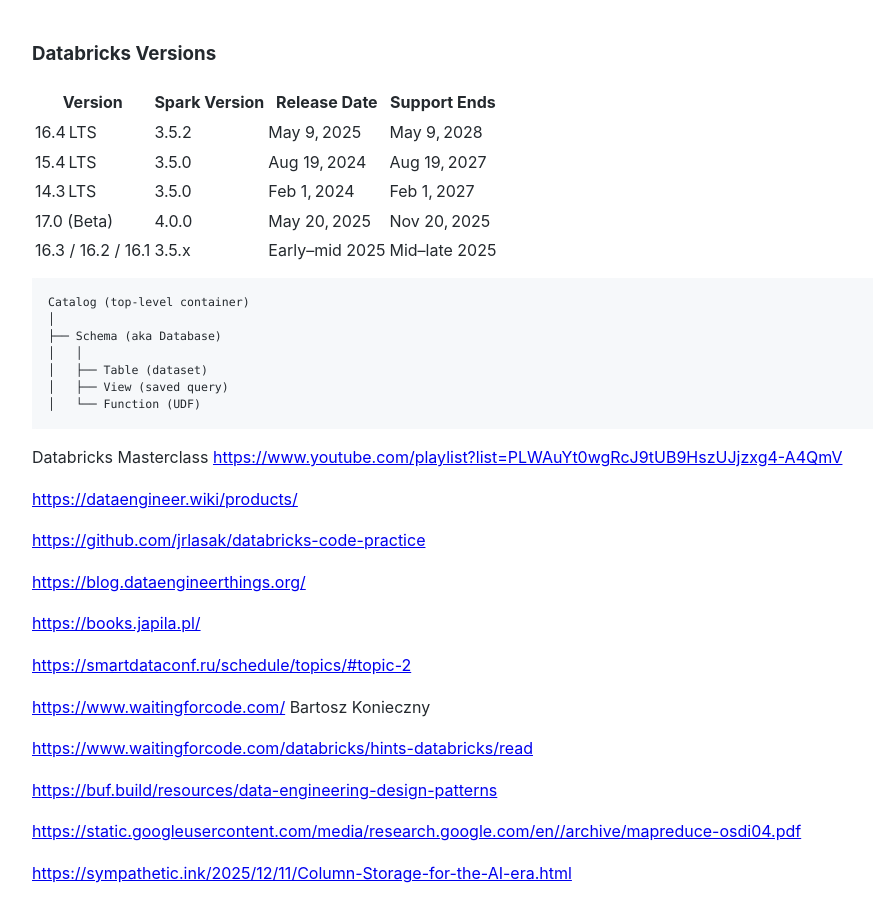
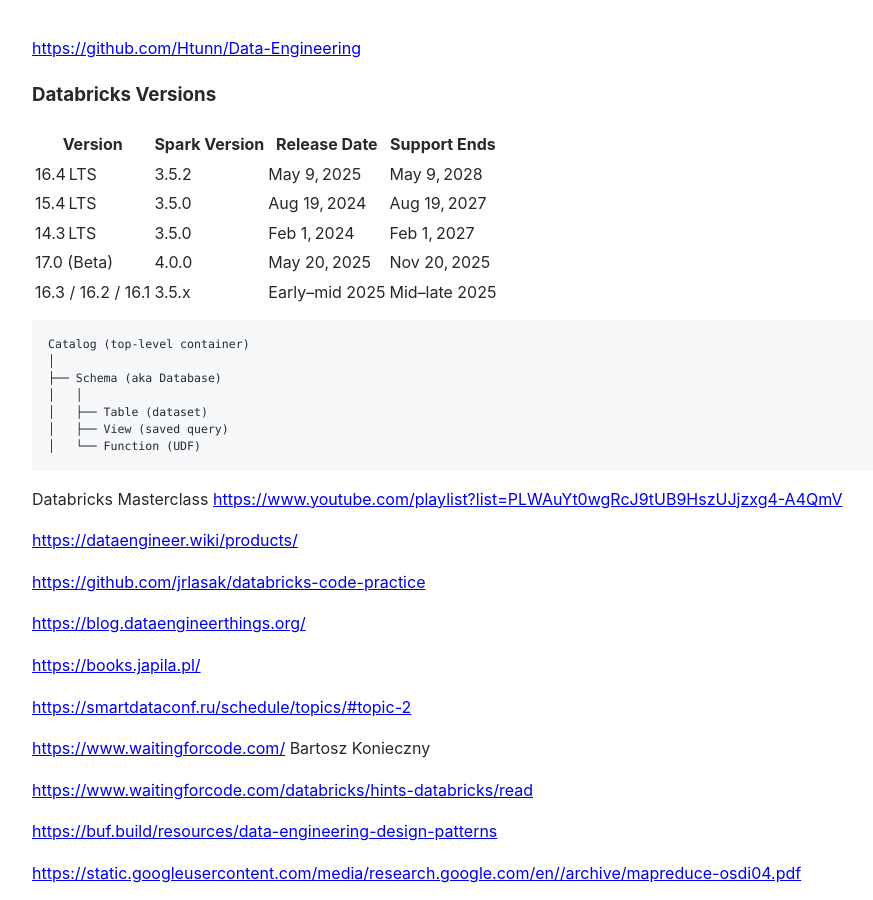
Before and after one commit to Michael-Lubinsky/michael-lubinsky.github.com, a Jekyll site: the page built from spark/briks.md, in a window 1280 px wide and 900 px high. Shown: the whole window, without its empty margins (158-1031 px from the left). Built offline with Jekyll 4.4.1, drawn with Linux system fonts in a browser that asks for light colours; our own code applies the rules of GitHub Pages for plain Markdown files.

Commit message:
Add GitHub link to briks.md

```diff
--- a/spark/briks.md
+++ b/spark/briks.md
@@ -1,3 +1,5 @@
+<https://github.com/Htunn/Data-Engineering>
+
 ### Databricks Versions
 
 | Version            | Spark Version | Release Date   | Support Ends                                                     |
```
